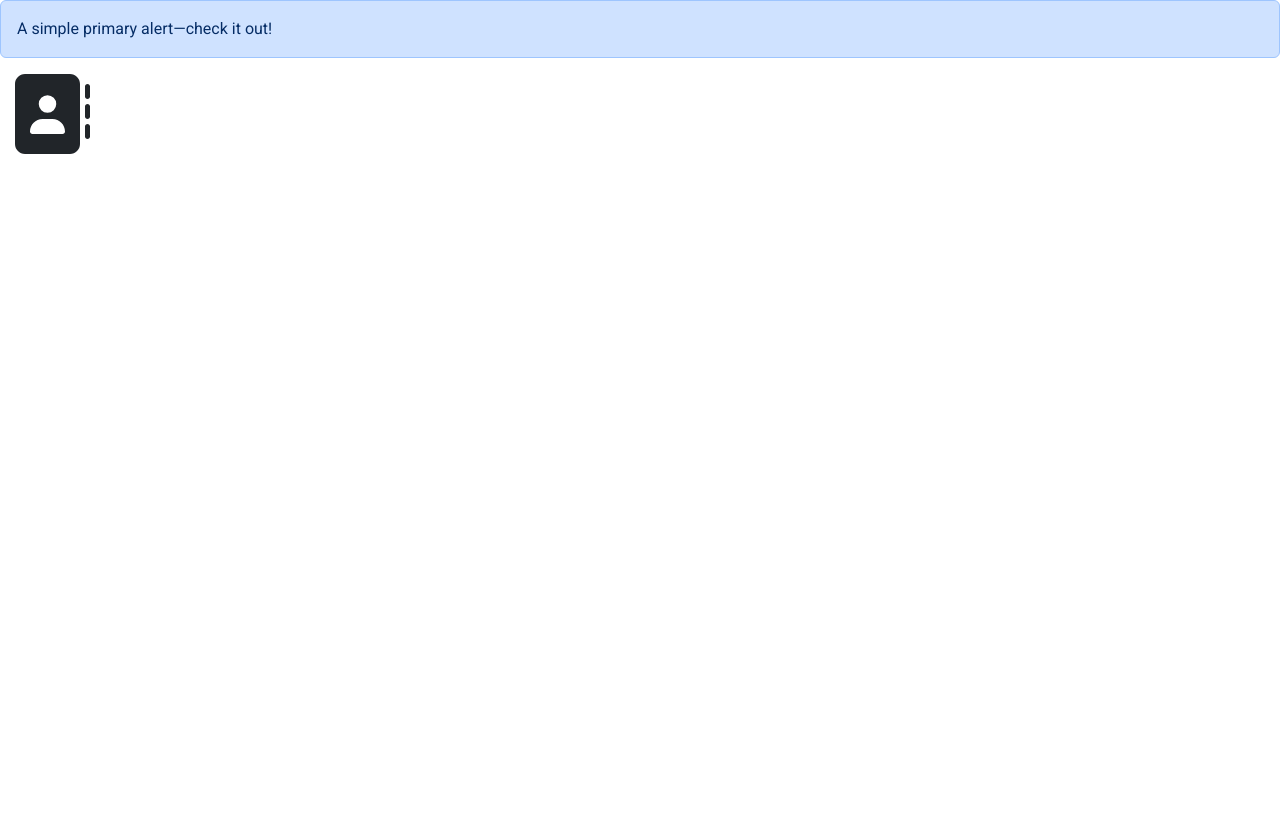
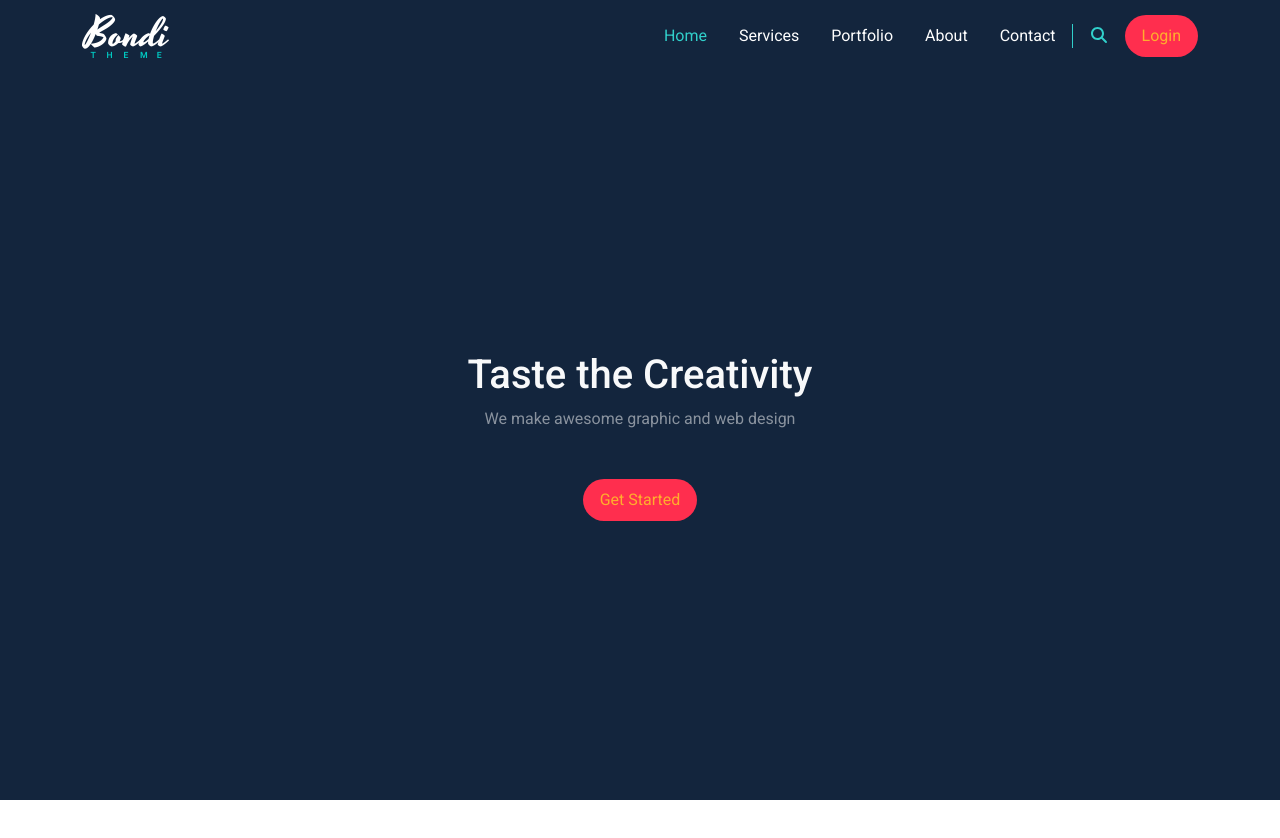
Before and after one commit to heshamali/01_Bondi, a plain HTML site: page index.html in a window 1280 px wide. Shown: the top 838 px of the page. Before the commit the page ends 800 px from the top, so only its background shows below. Drawn offline with Linux system fonts and the light colour scheme.

Commit message:
Create Navbar and Landing section

```diff
--- a/css/bondi.css
+++ b/css/bondi.css
@@ -1,3 +1,55 @@
+:root {
+  --dark-color: #13253d;
+  --green-color: #31d0cb;
+  --red-color: #ff2e4e;
+  --yellow-color: #ffad2d;
+}
 body {
   font-family: "Roboto", sans-serif;
+  height: 10000px;
 }
+.main-btn {
+  background-color: var(--red-color);
+  color: var(--yellow-color);
+  padding: 0.5rem 1rem;
+}
+.main-btn:hover {
+  background-color: var(--red-color);
+  color: var(--yellow-color);
+}
+/* Start Navbar */
+.navbar {
+  background-color: var(--dark-color);
+}
+.navbar .navbar-nav .nav-link {
+  color: white;
+}
+.navbar .navbar-nav .nav-link.active,
+.navbar .navbar-nav .nav-link:focus,
+.navbar .navbar-nav .nav-link:hover {
+  color: var(--green-color);
+}
+.navbar .search {
+  border-left: 1px solid var(--green-color);
+}
+.navbar .search svg {
+  color: var(--green-color);
+}
+.navbar .navbar-toggler {
+  color: white;
+  font-size: 25px;
+  border-color: white;
+}
+.navbar .navbar-toggler:focus {
+  box-shadow: none;
+}
+.navbar .navbar-toggler[aria-expanded="true"] {
+  border-color: var(--green-color);
+}
+/* End Navbar */
+/* Start Landing */
+.landing {
+  background-color: var(--dark-color);
+  min-height: calc(100vh - 72px);
+}
+/* End Landing */
--- a/index.html
+++ b/index.html
@@ -19,10 +19,62 @@
     />
   </head>
   <body>
-    <div class="alert alert-primary" role="alert">
-      A simple primary alert—check it out!
+    <!-- Start Navbar -->
+    <nav class="navbar navbar-expand-lg sticky-top">
+      <div class="container">
+        <a class="navbar-brand" href="#">
+          <img src="imgs/logo.png" alt="logo" />
+        </a>
+        <button
+          class="navbar-toggler"
+          type="button"
+          data-bs-toggle="collapse"
+          data-bs-target="#main"
+          aria-controls="main"
+          aria-expanded="false"
+          aria-label="Toggle navigation"
+        >
+          <i class="fa-solid fa-bars-progress nav-btn"></i>
+        </button>
+        <div class="collapse navbar-collapse" id="main">
+          <ul class="navbar-nav ms-auto mb-2 mb-lg-0">
+            <li class="nav-item">
+              <a class="nav-link p-2 p-lg-3 active" aria-current="page" href="#"
+                >Home</a
+              >
+            </li>
+            <li class="nav-item">
+              <a class="nav-link p-2 p-lg-3" href="#">Services</a>
+            </li>
+            <li class="nav-item">
+              <a class="nav-link p-2 p-lg-3" href="#">Portfolio</a>
+            </li>
+            <li class="nav-item">
+              <a class="nav-link p-2 p-lg-3" href="#">About</a>
+            </li>
+            <li class="nav-item">
+              <a class="nav-link p-2 p-lg-3" href="#">Contact</a>
+            </li>
+          </ul>
+          <div class="search ps-3 pe-3 d-none d-lg-block">
+            <i class="fa-solid fa-magnifying-glass"></i>
+          </div>
+          <a class="btn rounded-pill main-btn" href="#">Login</a>
+        </div>
+      </div>
+    </nav>
+    <!-- End Navbar -->
+    <!-- Start Landing -->
+    <div class="landing d-flex justify-content-center align-items-center">
+      <div class="text-center text-light">
+        <h1>Taste the Creativity</h1>
+        <p class="fs-6 text-white-50 mb-5">
+          We make awesome graphic and web design
+        </p>
+        <a class="btn rounded-pill main-btn" href="#">Get Started</a>
+      </div>
     </div>
-    <i class="fa-solid fa-address-book fa-5x"></i>
+    <!-- End Landing -->
     <script src="js/bootstrap.bundle.min.js"></script>
     <script src="js/all.min.js"></script>
   </body>
```
Also changed, not shown: imgs/logo.png (added).
